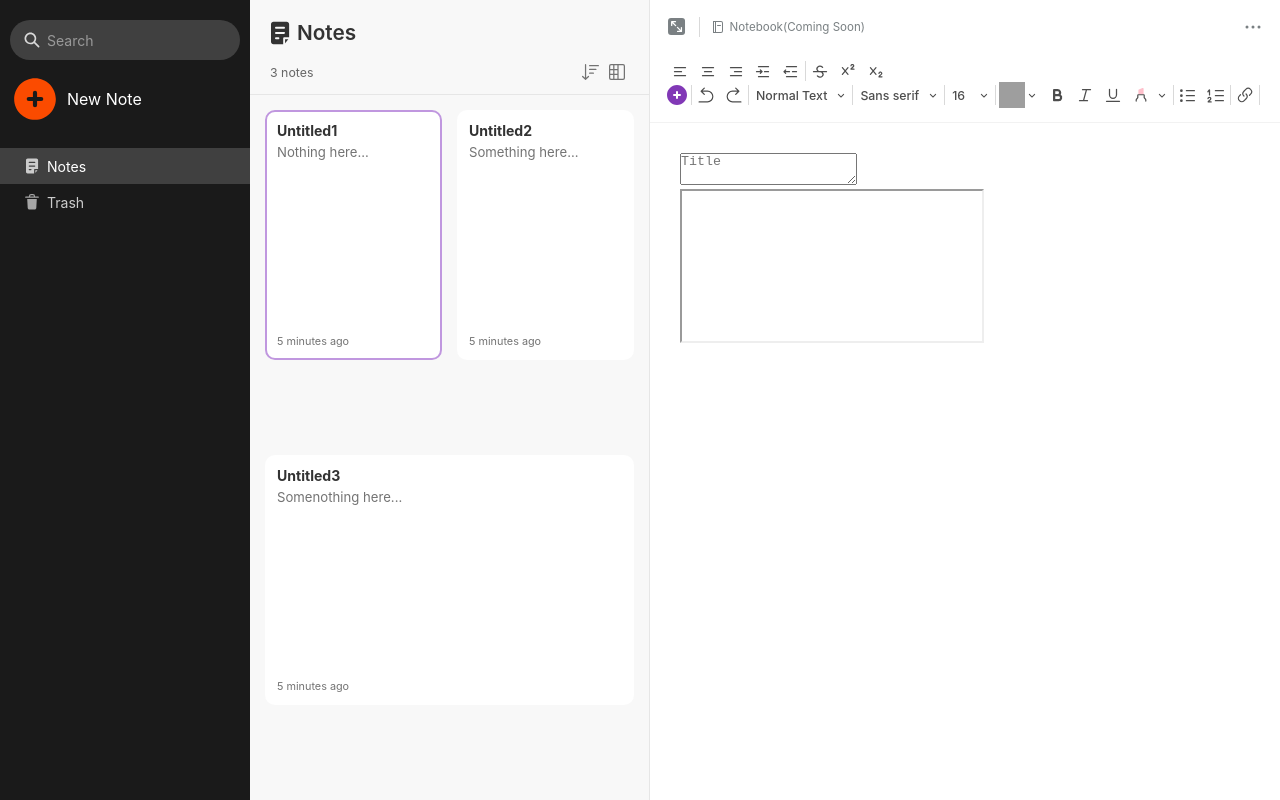
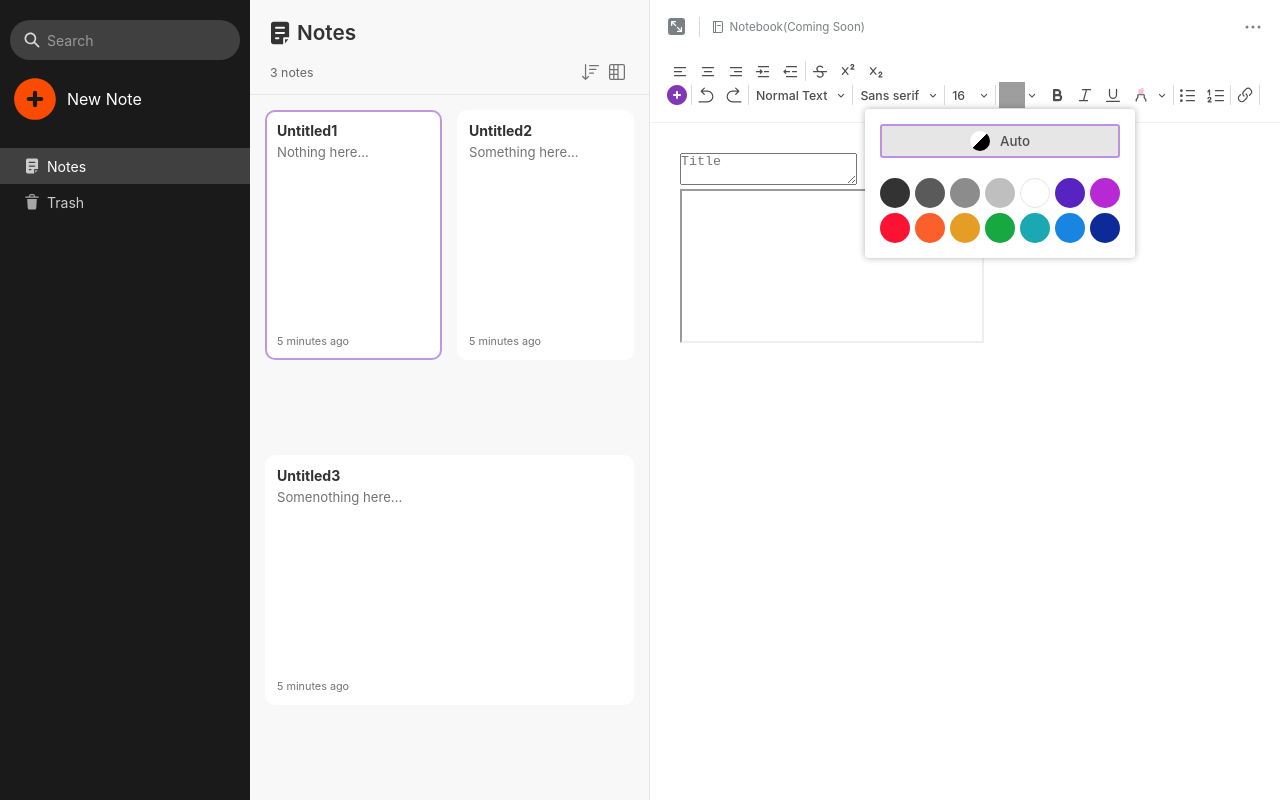
Before and after one commit to Mckenney17/Evernote-App-Clone, a React (Create React App) app: page / in a window 1280 px wide. Both pictures are taken after a click on the button 1019 px from the left and 95 px from the top of the page. Built offline with nearby package versions, Linux system fonts and the light colour scheme; grey boxes are pictures that could not be loaded.

Commit message:
fore colors card

```diff
--- a/src/components/BackColorsCard.js
+++ b/src/components/BackColorsCard.js
@@ -0,0 +1,11 @@
+import React from 'react'
+
+function BackColorsCard() {
+    return (
+        <div className="back-colors-card">
+
+        </div>
+    )
+}
+
+export default BackColorsCard
--- a/src/components/Editor.js
+++ b/src/components/Editor.js
@@ -2,9 +2,11 @@ import React, { /* useContext,  */useReducer, useState } from 'react'
 // import AppContext from '../utils/AppContext'
 import { camelCase, capitalize } from '../utils/utilFuncs'
 import './Editor.scss'
+import TextLevelsCard from './TextLevelsCard'
+import FontSizeCard from './FontSizeCard'
 import FontFamiliesCard from './FontFamiliesCard'
-import FontSizeCard from './FontSizeCard'
-import TextLevelsCard from './TextLevelsCard'
+import ForeColorsCard from './ForeColorsCard'
+import BackColorsCard from './BackColorsCard'
 
 function Editor() {
     // const { activeNote } = useContext(AppContext)
@@ -117,7 +119,11 @@ function Editor() {
                         <FontFamiliesCard setSelectionDropTool={setSelectionDropTool} toolsState={toolsState} setToolsState={setToolsState} /> :
                     selectionDropTool === 'font-size' ?
                         <FontSizeCard setSelectionDropTool={setSelectionDropTool} toolsState={toolsState} setToolsState={setToolsState} /> :
-                    null}
+                    selectionDropTool === 'fore-color' ?
+                        <ForeColorsCard setSelectionDropTool={setSelectionDropTool} toolsState={toolsState} setToolsState={setToolsState} /> :
+                    selectionDropTool === 'back-color' ?
+                        <BackColorsCard setSelectionDropTool={setSelectionDropTool} toolsState={toolsState} setToolsState={setToolsState} /> :
+                    null }
                 </div>
             </header>
             <div className="editor-body">
--- a/src/components/ForeColorsCard.js
+++ b/src/components/ForeColorsCard.js
@@ -1,10 +1,21 @@
-import React from 'react'
+import React, { useRef } from 'react'
+import './ForeColorsCard.scss'
+import useSelectionDrop from '../hooks/useSelectionDrop';
+import { motion } from 'framer-motion';
 
-function ForeColorsCard() {
+function ForeColorsCard({ toolsState, setToolsState, setSelectionDropTool }) {
+    const { foreColor } = toolsState;
+    const cardRef = useRef(null)
+    useSelectionDrop({ cardRef, exSelector: 'fore-color', setSelectionDropTool })
+
     return (
-        <div className="fore-colors-card">
-
-        </div>
+        <motion.div className="fore-colors-card" ref={cardRef} animate={{ y: 10, opacity: 1, type: 'tween' }}>
+            <button className={foreColor === '#000' ? 'checked' : ''}><span></span>Auto</button>
+            <ul>
+                {['#333', '#5a5a5a', '#8c8c8c', '#bfbfbf', '#fff', '#5724c2', '#B629D4', '#fc1233', '#fb5f2c', '#e59e25', '#18a841', '#1aa9b2', '#1885e2', '#0d2a99']
+                .map((color) => <li key={color}><button className={ foreColor === color ? 'checked' : '' } style={{ background: color }}></button></li>)}
+            </ul>
+        </motion.div>
     )
 }
 
--- a/src/components/ForeColorsCard.scss
+++ b/src/components/ForeColorsCard.scss
@@ -2,13 +2,54 @@
 @import '../utils/style-defs';
 
 .fore-colors-card {
-    @include pos(absolute, 40px, $l: 85px);
+    @include pos(absolute, 40px, $l: 200px);
     background: #fff;
     z-index: 3;
-    border-radius: 3px;
+    border-radius: 4px;
     box-shadow: 0 0 7px rgba(#000, .3);
     opacity: 0;
-    padding: 10px;
+    padding: 15px;
 
 
+    >button {
+        padding: 5px 0;
+        font-weight: weight(medium);
+        background: gray(g16);
+        width: 100%;
+        border-radius: 3px;
+        @include flex(center, center);
+        span {
+            margin-right: 10px;
+            width: 20px;
+            height: 20px;
+            border-radius: 50%;
+            background: linear-gradient(to bottom right, #fff 50%, #000 50%);
+        }
+    }
+
+    button {
+        border: 2px solid transparent;
+    }
+
+    button.checked {
+        border-color: lighten($sbc, 25);
+    }
+
+    ul {
+        margin-top: 20px;
+        display: grid;
+        grid-template-columns: repeat(7, 30px);
+        grid-template-rows: repeat(2, 30px);
+        gap: 5px;
+
+        li, button {
+            width: 100%;
+            height: 100%;
+            border-radius: 50%;
+        }
+    }
+
+    li:nth-child(5) button {
+        border: 1px solid gray(g16);
+    }
 }
```
